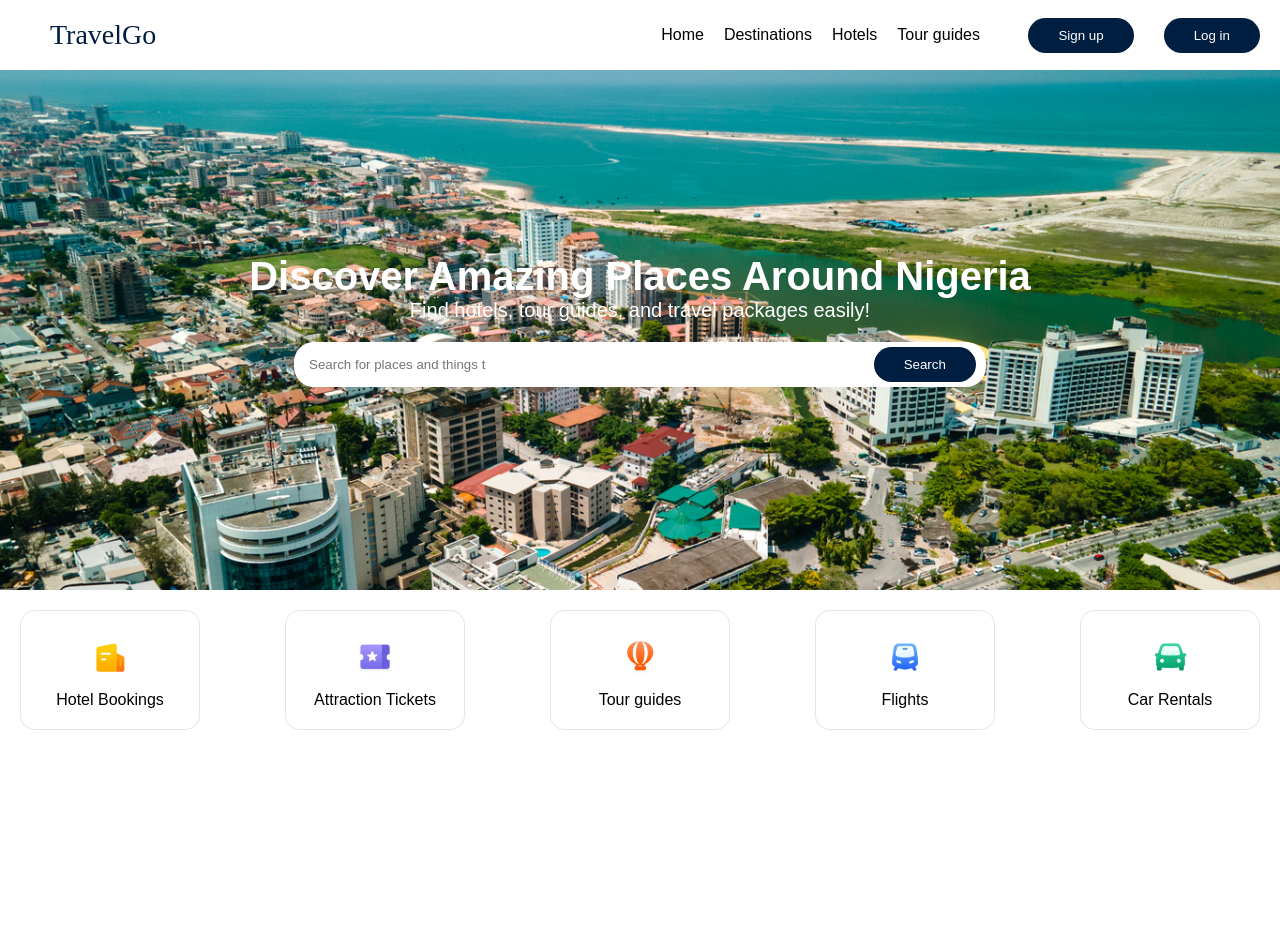
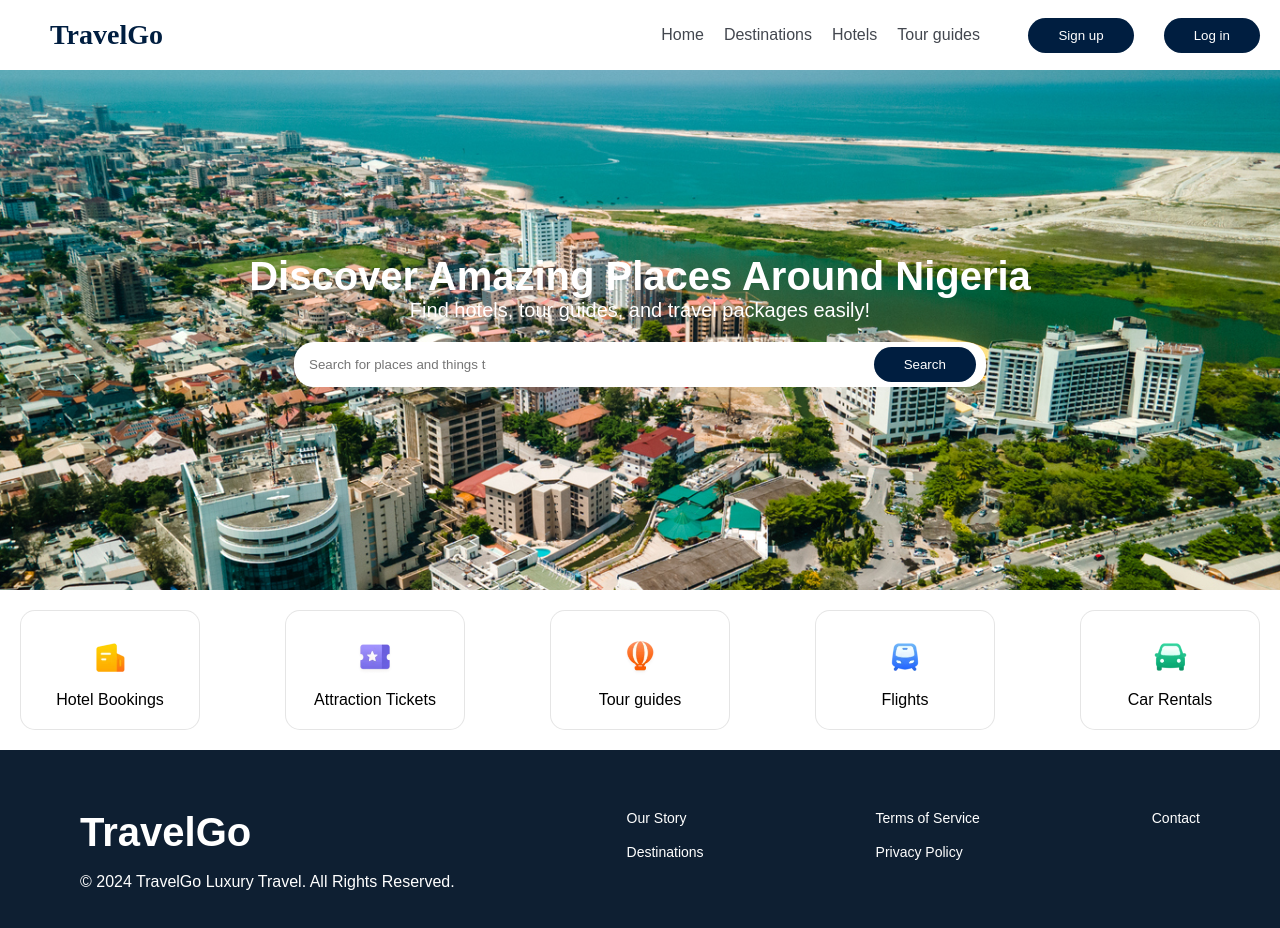
Before and after one commit to AishaSuleiman-web/Tourism-management-system, a React (Vite) app in the folder tourism-management-system/: page / in a window 1280 px wide. Shown: the top 928 px of the page. Before the commit the page ends 800 px from the top, so only its background shows below. Built offline with nearby package versions, Linux system fonts and the light colour scheme.

Commit message:
Created footer

```diff
--- /dev/null
+++ b/tourism-management-system/src/components/footer.jsx
@@ -0,0 +1,37 @@
+import { Link } from "react-router-dom";
+
+function Footer (){
+  return (
+    <footer className="footer">
+
+      <div className="footer-container">
+
+        <div className="footer-section">
+          <h2>TravelGo</h2>
+
+          <p>
+            © 2024 TravelGo Luxury Travel.
+            All Rights Reserved.
+          </p>
+        </div>
+
+        <div className="footer-section">
+          <Link to= "/about" className="footer-link">Our Story</Link>
+          <Link to= "/destination"  className="footer-link">Destinations</Link>
+
+        </div>
+
+        <div className="footer-section">
+          <Link to= "/404-page" className="footer-link">Terms of Service</Link>
+          <Link to= "/404-page"  className="footer-link">Privacy Policy</Link>
+        </div>
+
+        <div className="footer-section">
+          <Link to= "/contact"  className="footer-link">Contact</Link>
+        </div>
+      </div>
+    </footer>
+  );
+}
+
+export default Footer;
--- a/tourism-management-system/src/index.css
+++ b/tourism-management-system/src/index.css
@@ -144,6 +144,7 @@ body {
   list-style: none;
   position: absolute;
   right: 300px;
+  color: #43474F;
 }
 
 .nav-buttons{
@@ -165,6 +166,7 @@ body {
   margin-left: 50px;
   font: 28px serif;
   color: #001E40;
+  font-weight: bold;
 
 }
 
@@ -247,3 +249,33 @@ color: white;
   width: 50px;
   height: 50px;
 }
+
+.footer {
+  background-color: #0E1F32;
+  color: white;
+  padding: 60px 80px;
+}
+
+.footer-container{
+  display: flex;
+  justify-content: space-between;
+  flex-wrap: wrap;
+}
+
+.footer-section{
+  display: flex;
+  flex-direction: column;
+  gap: 18px;
+}
+
+.footer-section h2{
+  font-size: 40px;
+  font-weight: bold;
+}
+
+.footer-link{
+ font-size: 14px;
+ cursor: pointer;
+ color: white;
+ text-decoration: none;
+}
--- a/tourism-management-system/src/pages/Home.jsx
+++ b/tourism-management-system/src/pages/Home.jsx
@@ -1,5 +1,6 @@
 import Navbar from "../components/navbar";
 import SearchBar from "../components/SearchBar";
+import Footer from "../components/footer";
 
 
 function Home(){
@@ -17,9 +18,9 @@ function Home(){
 
      <SearchBar/>
       </div>
+     </section>
 
 
-     </section>
 
     <section className="categories">
       <div className="category-card">
@@ -46,11 +47,10 @@ function Home(){
         <img src="/images/CarRental.webp" alt="rental" />
         <p>Car Rentals</p>
       </div>
+    </section>
 
 
-
-
-    </section>
+      <Footer />
 
     </div>
   );
```
Also changed, not shown: tourism-management-system/src/pages/contact.jsx (added).
